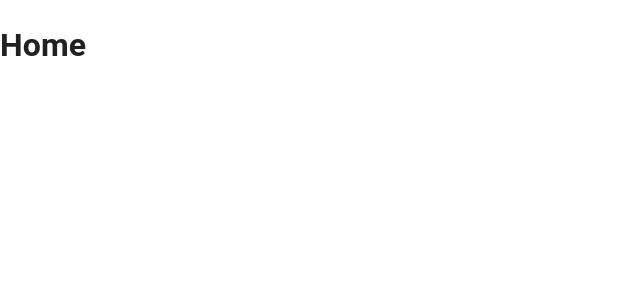
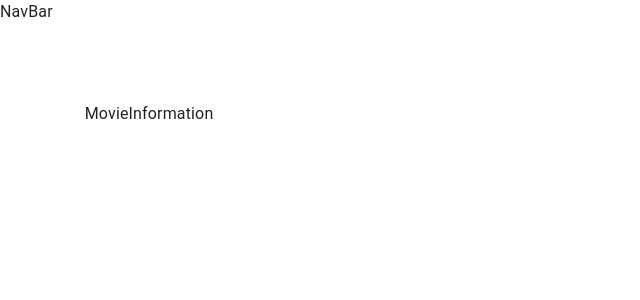
Before and after one commit to t-creates/filmpire_travis, a React (Create React App) app: page /movie/1 in a window 1280 px wide. Shown: the top 300 px of the page, without its empty margins (0-640 px from the left). Built offline with nearby package versions, Linux system fonts and the light colour scheme.

Commit message:
File and Folder Structure

```diff
--- /dev/null
+++ b/src/components/Actors/Actors.jsx
@@ -0,0 +1,11 @@
+import React from 'react';
+
+function Actors() {
+  console.log('Actors');
+
+  return (
+    <div>Actors</div>
+  );
+}
+
+export default Actors;
--- a/src/components/App.jsx
+++ b/src/components/App.jsx
@@ -2,17 +2,31 @@ import React from 'react';
 import { CssBaseline } from '@mui/material';
 import { Route, Switch } from 'react-router-dom';
 
+import useStyles from './styles';
+
+import { Actors, Movies, MovieInformation, NavBar, Profile } from '.';
+
 function App() {
+  const classes = useStyles();
+
   return (
-    <div>
+    <div className={classes.root}>
       <CssBaseline />
-      <main>
+      <NavBar />
+      <main className={classes.content}>
+        <div className={classes.toolbar} />
         <Switch>
-          <Route path="/">
-            <h1>Home</h1>
+          <Route exact path="/movie/:id">
+            <MovieInformation />
           </Route>
-          <Route path="/movies">
-            <h1>Movies</h1>
+          <Route exact path="/actors/:id">
+            <Actors />
+          </Route>
+          <Route exact path="/">
+            <Movies />
+          </Route>
+          <Route exact path="/profile/:id">
+            <Profile />
           </Route>
         </Switch>
       </main>
--- /dev/null
+++ b/src/components/MovieInformation/MovieInformation.jsx
@@ -0,0 +1,11 @@
+import React from 'react';
+
+function MovieInformation() {
+  console.log('MovieInformation');
+
+  return (
+    <div>MovieInformation</div>
+  );
+}
+
+export default MovieInformation;
--- /dev/null
+++ b/src/components/Movies/Movies.jsx
@@ -0,0 +1,11 @@
+import React from 'react';
+
+function Movies() {
+  console.log('Movies');
+
+  return (
+    <div>Movies</div>
+  );
+}
+
+export default Movies;
--- /dev/null
+++ b/src/components/NavBar/NavBar.jsx
@@ -0,0 +1,10 @@
+import React from 'react';
+
+function NavBar() {
+  console.log('NavBar');
+  return (
+    <div>NavBar</div>
+  );
+}
+
+export default NavBar;
--- /dev/null
+++ b/src/components/Profile/Profile.jsx
@@ -0,0 +1,11 @@
+import React from 'react';
+
+function Profile() {
+  console.log('Profile');
+
+  return (
+    <div>Profile</div>
+  );
+}
+
+export default Profile;
--- /dev/null
+++ b/src/components/index.js
@@ -0,0 +1,6 @@
+// Purpose of importing all the componnents from the components folders
+export { default as Actors } from './Actors/Actors';
+export { default as MovieInformation } from './MovieInformation/MovieInformation';
+export { default as NavBar } from './NavBar/NavBar';
+export { default as Movies } from './Movies/Movies';
+export { default as Profile } from './Profile/Profile';
--- /dev/null
+++ b/src/components/styles.js
@@ -0,0 +1,16 @@
+import { makeStyles } from '@mui/styles';
+
+export default makeStyles(() => ({
+  root: {
+    display: 'flex',
+    height: '100%',
+  },
+  toolbar: {
+    height: '70px',
+  },
+  content: {
+    flexGrow: '1',
+    padding: '2em',
+  },
+
+}));
```
Also changed, not shown: 2 other files (tests, documents, lock files or other folders).
